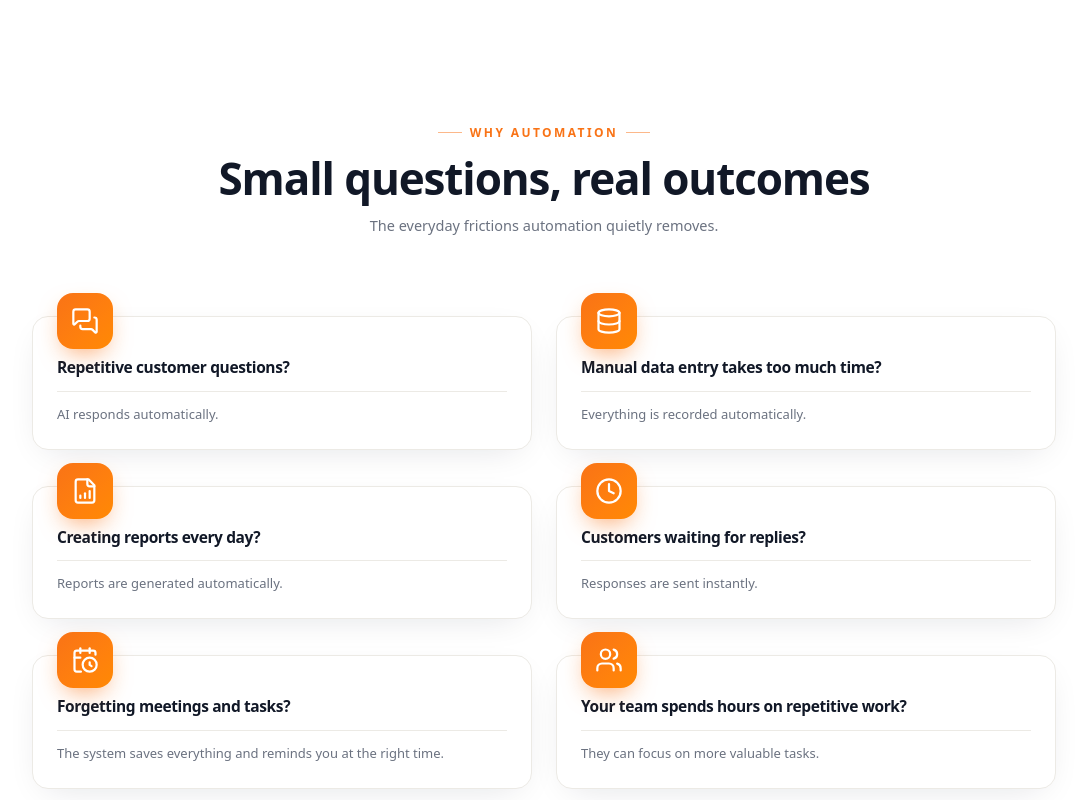
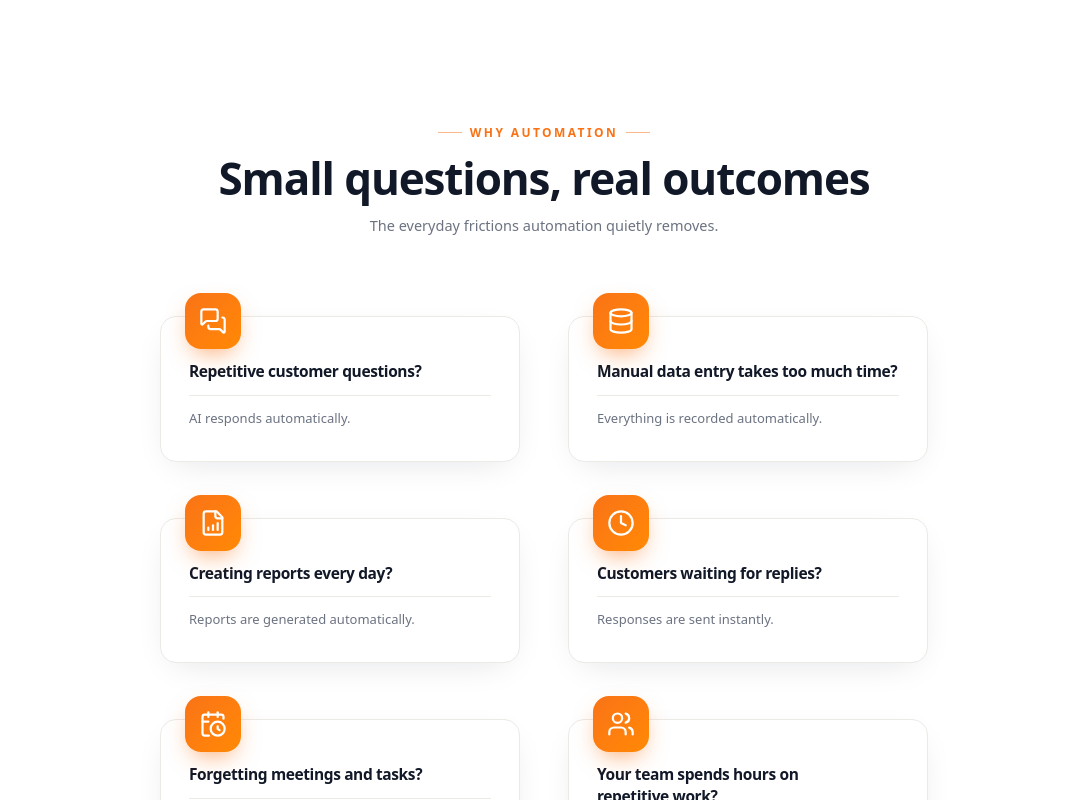
Before and after one commit to homayounKheiri/my-portfolio, a Next.js app: page / in a window 1280 px wide. Shown: the part 1580-2380 px from the top of the page, without its empty margins (96-1183 px from the left). Built offline with nearby package versions, Linux system fonts and the light colour scheme.

Commit message:
1a2a105f-a8b3-4c3b-9a44-e35b9eee7b0e

```diff
--- a/src/components/sections/challenge-solution.tsx
+++ b/src/components/sections/challenge-solution.tsx
@@ -54,7 +54,7 @@ const CARDS: Card[] = [
 export function ChallengeSolution() {
   return (
     <section id="flow" className="section-light relative px-4 py-24 sm:px-6 sm:py-32">
-      <div className="mx-auto w-full max-w-5xl">
+      <div className="mx-auto w-full max-w-3xl">
         {/* Header */}
         <div className="flex flex-col items-center text-center">
           <motion.span
@@ -88,8 +88,8 @@ export function ChallengeSolution() {
           </motion.p>
         </div>
 
-        {/* 2-column grid (3 rows of 2 cards) — extra top padding for overlapping icons */}
-        <div className="mt-20 grid grid-cols-1 gap-7 sm:grid-cols-2 sm:gap-x-6 sm:gap-y-9">
+        {/* 2-column grid — narrow square-ish cards, generous gaps */}
+        <div className="mt-20 grid grid-cols-1 gap-x-10 gap-y-12 sm:grid-cols-2 sm:gap-x-12 sm:gap-y-14">
           {CARDS.map((card, i) => (
             <motion.div
               key={card.question}
@@ -112,7 +112,7 @@ export function ChallengeSolution() {
 function StatementCard({ card }: { card: Card }) {
   const Icon = card.icon;
   return (
-    <div className="relative flex h-full flex-col rounded-2xl border border-border bg-white px-5 pb-5 pt-9 shadow-[0_10px_36px_-14px_rgba(17,24,39,0.14)] sm:px-6 sm:pb-6 sm:pt-10">
+    <div className="relative flex h-full flex-col rounded-2xl border border-border bg-white px-6 pb-7 pt-10 shadow-[0_10px_36px_-14px_rgba(17,24,39,0.14)] sm:px-7 sm:pb-8 sm:pt-11">
       {/* Large icon overlapping the top edge */}
       <span className="absolute -top-6 left-5 flex h-12 w-12 items-center justify-center rounded-2xl bg-gradient-to-br from-brand to-orange-400 text-white shadow-[0_10px_24px_-8px_rgba(249,115,22,0.65)] sm:left-6 sm:h-14 sm:w-14">
         <Icon className="h-6 w-6 sm:h-7 sm:w-7" strokeWidth={1.9} />
```
Also changed, not shown: 1 other file (tests, documents, lock files or other folders).
